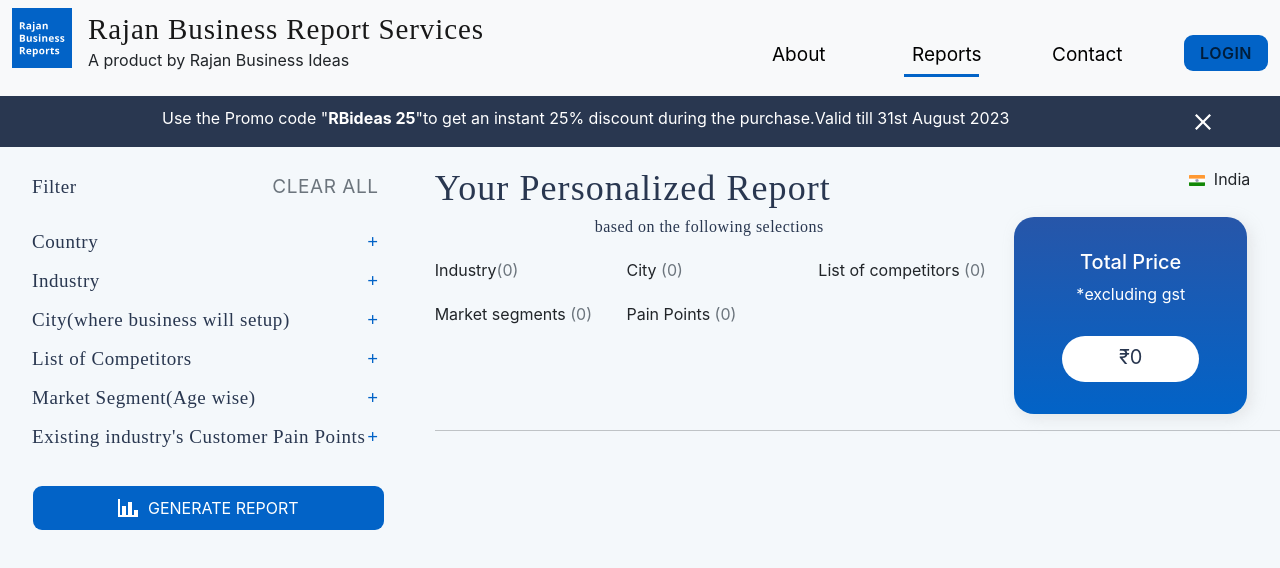
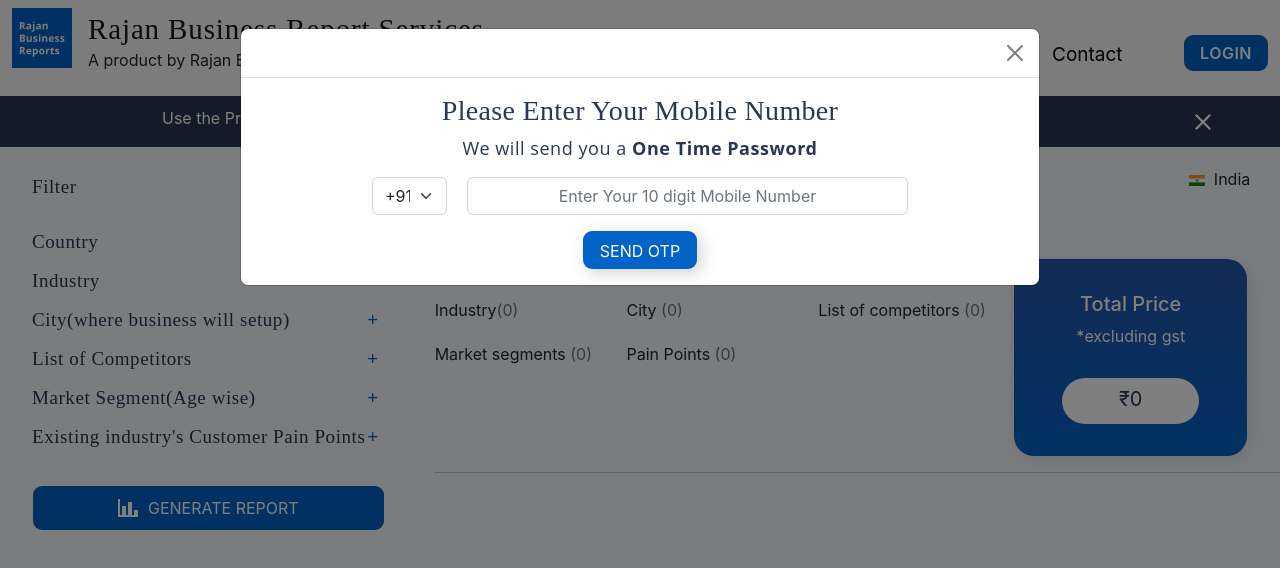
Before and after one commit to Manika-Rajan/RajanBusinessReports, a React (Create React App) app in the folder frontend/: page /reports in a window 1280 px wide. Both pictures are taken after a click on the button "LOGIN". Shown: the top 568 px of the page. Built offline with nearby package versions, Linux system fonts and the light colour scheme.

Commit message:
login models

```diff
--- a/frontend/package.json
+++ b/frontend/package.json
@@ -10,6 +10,7 @@
     "react-dom": "^18.2.0",
     "react-router-dom": "^6.10.0",
     "react-scripts": "5.0.1",
+    "reactstrap": "^9.1.9",
     "web-vitals": "^2.1.4"
   },
   "scripts": {
--- a/frontend/src/components/Store.js
+++ b/frontend/src/Store.js
@@ -1,17 +1,17 @@
 import { createContext,useReducer } from "react";
 
-export const Store=createContext()
+export const Store=createContext();
 
 const initialState={
-    industry_items:[]
+    industry_items:[],
 }
 
 const reducer=(state,action)=>{
     switch(action.type){
         case 'ADD_INDUSTRY':
-            const newItem=action.payload;
-
           return{
+            ...state,
+            industry_items:[...state.industry_items,action.payload]
           }
 
         default:
@@ -20,7 +20,7 @@
 }
 
 export function StoreProvider(props){
-    const [state,dispatch]=useReducer(reducer,initialState)
+    const [state,dispatch]=useReducer(reducer,initialState);
     const value={state,dispatch}
     return <Store.Provider value={value}>{props.children}</Store.Provider>
 }
--- a/frontend/src/components/Filters.jsx
+++ b/frontend/src/components/Filters.jsx
@@ -2,15 +2,32 @@
 import './Filters.css'
 import vector from '../assets/vector.svg'
 import { useState } from 'react'
+import { useContext } from 'react'
+import { Store } from '../Store'
 const Filters = () => {
-
   const [country,setCountry]=useState(false)
   const [industry,setIndustry]=useState(false)
   const [city,setCity]=useState(false)
   const [market,setMarket]=useState(false)
   const [competitors,setCompetitors]=useState(false)
   const [painpoints,setPainpoints]=useState(false)
-const industry_data=['Food & Beverages','ITES','Manufacturing', 'Digital Marketing','Management Consulting']
+const industry_data=[
+{name:'Food & Beverages'},
+{name:'ITES'},
+{name:'Manufacturing'},
+{name: 'Digital Marketing'},
+{name:'Management Consulting'}
+]
+const {state,dispatch:ctxDispatch}=useContext(Store)
+
+
+const handleIndustry=(e)=>{
+   const {name,checked}=e.target
+   if(checked)
+   {
+     ctxDispatch({type:'ADD_INDUSTRY',payload:name})
+   }
+}
 
   return (
     <div className='sidebar'>
@@ -59,8 +76,12 @@
             industry_data&&industry_data.map((ind)=>{
               return(
                  <>
-                 <input type='checkbox' name="industry" value={ind}/>
-                 <label>{ind}</label> <br/>
+                 <div class="form-check">
+                 <input class="form-check-input" type="checkbox" value={ind.name} name={ind.name} id="flexCheckChecked" />
+                 <label class="form-check-label" for="flexCheckChecked" onChange={handleIndustry}>
+                   {ind.name}
+                 </label>
+               </div>
 
                  </>
               )
--- a/frontend/src/components/HeadingBefore.jsx
+++ b/frontend/src/components/HeadingBefore.jsx
@@ -2,8 +2,8 @@
 
 const HeadingBefore = () => {
   return (
-    <div>
-        <strong className='personalized-report-head'>All the data you need to build a successfull business</strong> &nbsp;<small className='before-head'>is just a click away</small>
+    <div style={{paddingRight:"10px"}}>
+        <strong className='personalized-report-head'>All the data you need to Build a successfull Business</strong> &nbsp;<small className='before-head'>is just a click away</small>
         <br />
         <br />
 
--- /dev/null
+++ b/frontend/src/components/Login.css
@@ -0,0 +1,52 @@
+.login-title{
+    font-family: 'Baskerville Old Face';
+font-style: normal;
+font-weight: 400;
+font-size: 32px;
+line-height: 32px;
+
+letter-spacing: 0.01em;
+
+color: #293750;
+}
+.login-paragraph{
+    font-family: 'Open Sans';
+font-style: normal;
+font-weight: 400;
+font-size: 18px;
+line-height: 25px;
+/* identical to box height */
+
+letter-spacing: 0.03em;
+
+color: #293750;
+
+}
+.login-button{
+    background: #0263C7;
+box-shadow: 4px 4px 15px rgba(78, 78, 78, 0.25);
+border-radius: 9px;
+padding: 8px 16px;
+gap: 10px;
+width: 114px;
+height: 38px;
+border: none;
+color: white;
+text-align: center;
+}
+.login-phone-input{
+    display: flex;
+    justify-content: space-between;
+}
+.otp-fields{
+  display: flex;
+  justify-content: space-around;
+  width: 50%;
+  margin: auto;
+  margin-bottom: 30px;
+}
+.otp-fields input{
+    width: 50px;
+    border: none;
+    border-bottom: 1px solid grey;
+}
--- /dev/null
+++ b/frontend/src/components/Login.jsx
@@ -0,0 +1,38 @@
+import React from 'react'
+import './Login.css'
+const Login = () => {
+
+ const handleLogin=()=>{
+
+}
+
+  return (
+    <div style={{textAlign:"center"}}>
+      <div className='login-title'>
+        <h3>Please Enter Your Mobile Number</h3>
+      </div>
+      <div className='login-paragraph'>
+      <p>We will send you a <strong>One Time Password</strong> </p>
+    </div>
+    <div className='login-phone-input' style={{width:"70%",textAlign:"center",margin:"auto"}}>
+    <div class="input-group mb-3" style={{marginRight:"20px",width:"17%"}}>
+    <select class="form-select" aria-label="Default select example">
+            <option selected>+91</option>
+            <option value="2">+11</option>
+            </select>
+
+     </div>
+     <div class="input-group mb-3">
+     <input type="text" class="form-control" placeholder="Enter Your 10 digit Mobile Number" style={{textAlign:"center"}}/>
+   </div>
+     </div>
+     <div>
+     <button className='login-button'
+      onClick={handleLogin}
+     >SEND OTP</button>
+     </div>
+    </div>
+  )
+}
+
+export default Login
--- a/frontend/src/components/Navbar.jsx
+++ b/frontend/src/components/Navbar.jsx
@@ -2,7 +2,14 @@
 import logo from '../assets/logo.svg'
 import { Link } from 'react-router-dom'
 import wrong from '../assets/wrong.svg'
+import { useState } from 'react'
+import Login from './Login'
+import {Modal,ModalBody,ModalHeader} from "reactstrap"
+import Otp from './Otp'
 const Navbar = (props) => {
+
+  const [openModel,setOpenModel]=useState(false)
+
   return (
     <>
     <div className='header'>
@@ -41,7 +48,9 @@
           <div className={props.contact?"active":""} ></div>
         </li>
         <li className="nav-item">
-          <button className="nav-link login-btn">LOGIN</button>
+          <button className="nav-link login-btn"
+          onClick={()=>setOpenModel(true)}
+          >LOGIN</button>
         </li>
       </ul>
     </div>
@@ -59,6 +68,21 @@
    </div>
 
     </div>
+    <Modal
+    size='lg'
+    isOpen={openModel}
+    toggle={()=>setOpenModel(!openModel)}
+    >
+    <ModalHeader
+    toggle={()=>setOpenModel(!openModel)}
+    >
+    </ModalHeader>
+    <ModalBody>
+
+    <Login/>
+    </ModalBody>
+    </Modal>
+
     </>
   )
 }
--- /dev/null
+++ b/frontend/src/components/Otp.jsx
@@ -0,0 +1,31 @@
+import React from 'react'
+import './Login.css'
+const Otp = () => {
+  return (
+    <div>
+    <div style={{textAlign:"center"}}>
+    <div className='login-title' style={{padding:"0 20px"}}>
+      <h3>Please Enter the One Time Password to Login</h3>
+    </div>
+    <div className='login-paragraph'>
+    <p>OTP has been sent to +91-989337892 </p>
+  <div className="otp-fields">
+    <input />
+    <input />
+    <input />
+    <input />
+    <input />
+    <input />
+   </div>
+   </div>
+   <div>
+   <button className='login-button'>LOGIN</button>
+   <p style={{color:" #0263C7",marginTop:"15px"}}>RESEND OTP</p>
+   <p style={{color:"grey"}}>Entered a Wrong Mobile Number?</p>
+   </div>
+  </div>
+    </div>
+  )
+}
+
+export default Otp
--- a/frontend/src/components/Reports.css
+++ b/frontend/src/components/Reports.css
@@ -3,7 +3,7 @@
 }
 .personalized-report-head{
     font-family: BaskervilleOldFace;
-    font-size: 36px;
+    font-size: 30px;
     font-weight: normal;
     font-stretch: normal;
     font-style: normal;
--- a/frontend/src/components/Reports.jsx
+++ b/frontend/src/components/Reports.jsx
@@ -1,4 +1,4 @@
-import React from 'react'
+import React, { useContext, useEffect } from 'react'
 import Filters from './Filters'
 import PriceCard from './PriceCard'
 import './Reports.css'
@@ -7,8 +7,14 @@
 import { useState } from 'react'
 import HeadingAfter from './HeadingAfter'
 import HeadingBefore from './HeadingBefore'
+import { Store } from '../Store'
 const Reports = () => {
-  const [generate,setGenerate]=useState(true)
+  const {state,dispatch:ctxDispatch}=useContext(Store)
+  const {industry_items}=state
+  const [generate,setGenerate]=useState(false)
+  useEffect(()=>{
+    console.log(industry_items)
+  },[])
   return (
     <>
     <Navbar reports/>
--- a/frontend/src/index.js
+++ b/frontend/src/index.js
@@ -3,13 +3,13 @@
 import './index.css';
 import App from './App';
 import reportWebVitals from './reportWebVitals';
-import { Store } from './components/Store';
+import { StoreProvider } from './Store';
 const root = ReactDOM.createRoot(document.getElementById('root'));
 root.render(
   <React.StrictMode>
-  <Store.Provider>
+  <StoreProvider>
     <App />
-    </Store.Provider>
+    </StoreProvider>
   </React.StrictMode>
 );
 
```
Also changed, not shown: 1 other file (tests, documents, lock files or other folders).
